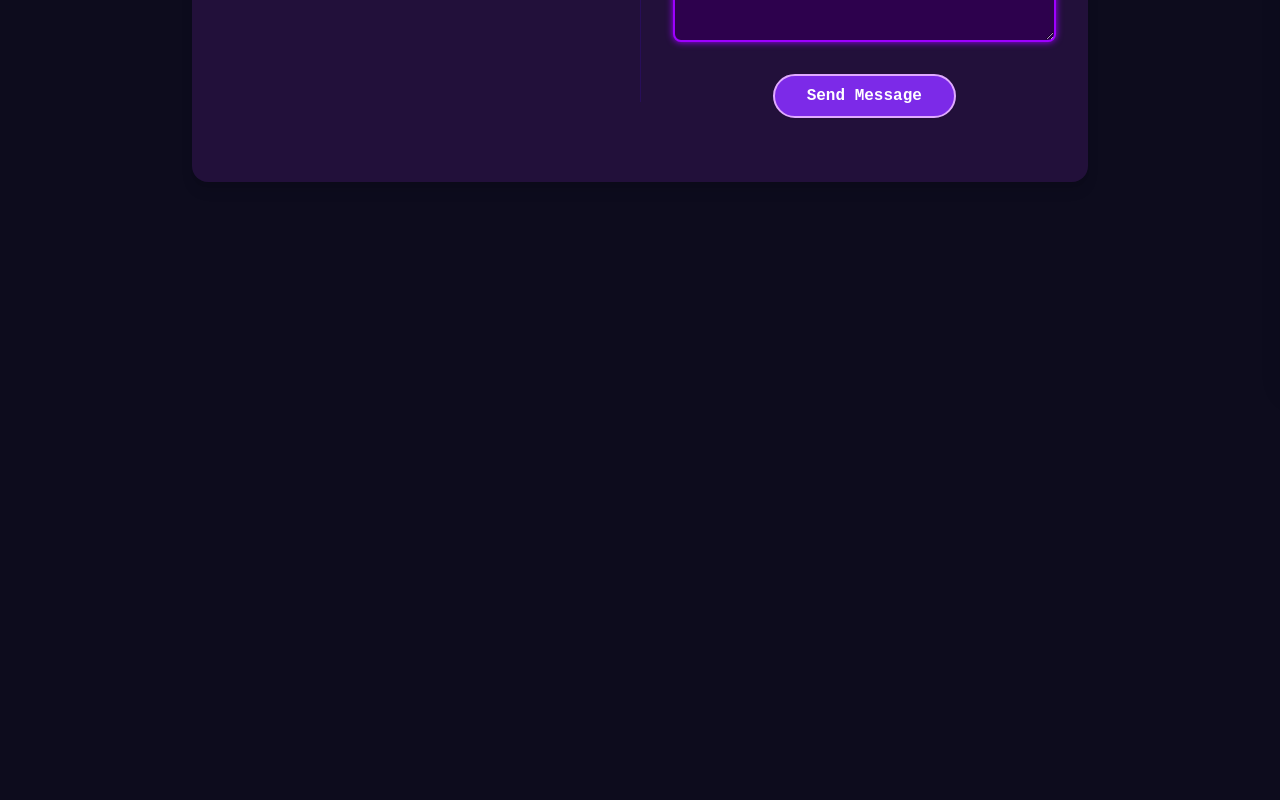
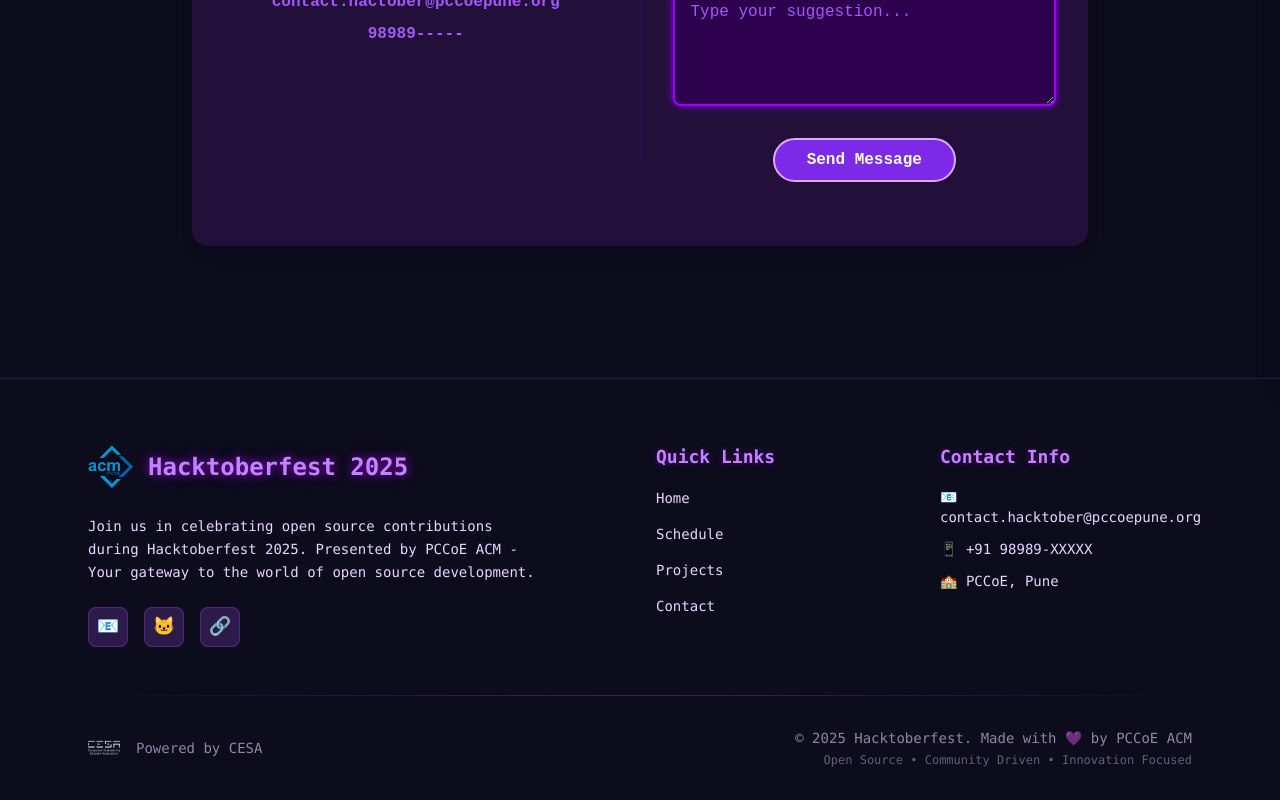
Before and after one commit to Krushnakant-08/Hacktober-frontend, a React (Create React App) app: page /contact in a window 1280 px wide. Shown: the part 422-1222 px from the top of the page. Before the commit the page ends 800 px from the top, so only its background shows below. Built offline with nearby package versions, Linux system fonts and the light colour scheme.

Commit message:
Footer added

```diff
--- a/src/App.js
+++ b/src/App.js
@@ -5,6 +5,7 @@
 import ProjectsPage from "./pages/ProjectsPage";
 import { BrowserRouter as Router, Routes, Route } from "react-router-dom";
 import ContactPage from "./pages/contacts";
+import Footer from "./components/Footer";
 
 function App() {
   return (
@@ -28,6 +29,7 @@
         <Route path="/schedule" element={<Schedule />} />
         <Route path="/contact" element={<ContactPage />} />
       </Routes>
+      <Footer />
     </Router>
   );
 }
--- /dev/null
+++ b/src/components/Footer.js
@@ -0,0 +1,153 @@
+import React from 'react';
+
+const Footer = () => {
+  return (
+    <footer className="relative bg-[#0D0C1D] border-t border-purple-500/20 pt-16 pb-8 overflow-hidden">
+
+      <div className="relative max-w-6xl mx-auto px-4 sm:px-6">
+        {/* Main Footer Content */}
+        <div className="grid grid-cols-1 md:grid-cols-2 lg:grid-cols-4 gap-8 mb-12">
+
+          {/* Brand Section */}
+          <div className="lg:col-span-2">
+            <div className="flex items-center gap-3 mb-6">
+              <img
+                src="/assests/ACM.png"
+                alt="ACM Logo"
+                className="h-12 w-auto object-contain"
+              />
+              <span
+                className="font-mono text-2xl font-bold text-purple-400"
+                style={{
+                  textShadow:
+                    "0 0 8px rgba(180,0,255,0.6), 0 0 15px rgba(180,0,255,0.4)",
+                }}
+              >
+                Hacktoberfest 2025
+              </span>
+            </div>
+            <p className="text-purple-200 font-mono text-sm leading-relaxed mb-6 max-w-md">
+              Join us in celebrating open source contributions during Hacktoberfest 2025.
+              Presented by PCCoE ACM - Your gateway to the world of open source development.
+            </p>
+
+            {/* Social Links */}
+            <div className="flex space-x-4">
+              <a
+                href="#"
+                className="w-10 h-10 bg-purple-500/20 border border-purple-500/30 rounded-lg flex items-center justify-center text-purple-400 hover:bg-purple-500/30 hover:border-purple-400 transition-all duration-300 hover:shadow-[0_0_10px_rgba(180,0,255,0.5)]"
+              >
+                <span className="text-lg">📧</span>
+              </a>
+              <a
+                href="#"
+                className="w-10 h-10 bg-purple-500/20 border border-purple-500/30 rounded-lg flex items-center justify-center text-purple-400 hover:bg-purple-500/30 hover:border-purple-400 transition-all duration-300 hover:shadow-[0_0_10px_rgba(180,0,255,0.5)]"
+              >
+                <span className="text-lg">🐱</span>
+              </a>
+              <a
+                href="#"
+                className="w-10 h-10 bg-purple-500/20 border border-purple-500/30 rounded-lg flex items-center justify-center text-purple-400 hover:bg-purple-500/30 hover:border-purple-400 transition-all duration-300 hover:shadow-[0_0_10px_rgba(180,0,255,0.5)]"
+              >
+                <span className="text-lg">🔗</span>
+              </a>
+            </div>
+          </div>
+
+          {/* Quick Links */}
+          <div>
+            <h3
+              className="font-mono text-lg font-bold text-purple-400 mb-4"
+              style={{ textShadow: "0 0 6px rgba(180,0,255,0.4)" }}
+            >
+              Quick Links
+            </h3>
+            <ul className="space-y-3">
+              <li>
+                <a
+                  href="#home"
+                  className="text-purple-200 hover:text-purple-400 transition-colors duration-300 font-mono text-sm"
+                >
+                  Home
+                </a>
+              </li>
+              <li>
+                <a
+                  href="#schedule"
+                  className="text-purple-200 hover:text-purple-400 transition-colors duration-300 font-mono text-sm"
+                >
+                  Schedule
+                </a>
+              </li>
+              <li>
+                <a
+                  href="/projects"
+                  className="text-purple-200 hover:text-purple-400 transition-colors duration-300 font-mono text-sm"
+                >
+                  Projects
+                </a>
+              </li>
+              <li>
+                <a
+                  href="#contact"
+                  className="text-purple-200 hover:text-purple-400 transition-colors duration-300 font-mono text-sm"
+                >
+                  Contact
+                </a>
+              </li>
+            </ul>
+          </div>
+
+          {/* Contact Info */}
+          <div>
+            <h3
+              className="font-mono text-lg font-bold text-purple-400 mb-4"
+              style={{ textShadow: "0 0 6px rgba(180,0,255,0.4)" }}
+            >
+              Contact Info
+            </h3>
+            <ul className="space-y-3">
+              <li className="text-purple-200 font-mono text-sm">
+                <span className="text-purple-400">📧</span> contact.hacktober@pccoepune.org
+              </li>
+              <li className="text-purple-200 font-mono text-sm">
+                <span className="text-purple-400">📱</span> +91 98989-XXXXX
+              </li>
+              <li className="text-purple-200 font-mono text-sm">
+                <span className="text-purple-400">🏫</span> PCCoE, Pune
+              </li>
+            </ul>
+          </div>
+        </div>
+
+        {/* Divider */}
+        <div className="w-full h-px bg-gradient-to-r from-transparent via-purple-500/30 to-transparent mb-8"></div>
+
+        {/* Bottom Section */}
+        <div className="flex flex-col md:flex-row justify-between items-center">
+          <div className="flex items-center gap-4 mb-4 md:mb-0">
+            <img
+              src="/assests/CESA_WHITE.png"
+              alt="CESA Logo"
+              className="h-8 w-auto opacity-80"
+            />
+            <span className="text-purple-200/60 font-mono text-sm">
+              Powered by CESA
+            </span>
+          </div>
+
+          <div className="text-center md:text-right">
+            <p className="text-purple-200/60 font-mono text-sm">
+              © 2025 Hacktoberfest. Made with 💜 by PCCoE ACM
+            </p>
+            <p className="text-purple-200/40 font-mono text-xs mt-1">
+              Open Source • Community Driven • Innovation Focused
+            </p>
+          </div>
+        </div>
+      </div>
+    </footer>
+  );
+};
+
+export default Footer;
--- a/src/components/navbar.js
+++ b/src/components/navbar.js
@@ -29,7 +29,12 @@
           const elementId = link.href.substring(1); // Remove the # from href
           const element = document.getElementById(elementId);
           if (element) {
-            element.scrollIntoView({ behavior: "smooth" });
+            const navbarHeight = 120; // Account for fixed navbar height
+            const elementPosition = element.offsetTop - navbarHeight;
+            window.scrollTo({
+              top: elementPosition,
+              behavior: "smooth"
+            });
           }
         }, 100);
       } else {
@@ -37,7 +42,12 @@
         const elementId = link.href.substring(1); // Remove the # from href
         const element = document.getElementById(elementId);
         if (element) {
-          element.scrollIntoView({ behavior: "smooth" });
+          const navbarHeight = 120; // Account for fixed navbar height
+          const elementPosition = element.offsetTop - navbarHeight;
+          window.scrollTo({
+            top: elementPosition,
+            behavior: "smooth"
+          });
         }
       }
     } else {
@@ -50,7 +60,7 @@
   return (
     <>
       <nav
-        className="fixed top-0 left-0 w-full h-auto md:h-[110px] z-50 backdrop-blur-md bg-white/4 border-b border-purple-600/60 flex items-center justify-between px-4 sm:px-6 sm:h-30 md:px-12 lg:px-20 py-6"
+        className="fixed top-0 left-0 w-full h-auto md:h-[100px] z-50 backdrop-blur-md bg-white/4 border-b border-purple-600/60 flex items-center justify-between px-4 sm:px-6 sm:h-30 md:px-12 lg:px-20 py-6"
         style={{
           boxShadow: "0 4px 6px -1px rgba(180, 0, 255, 0.1), 0 2px 4px -1px rgba(180, 0, 255, 0.06)"
         }}
--- a/src/pages/contacts.js
+++ b/src/pages/contacts.js
@@ -27,12 +27,13 @@
   };
 
   return (
-  <div className="flex flex-col md:flex-row justify-center items-stretch gap-0 py-8 bg-[#22103a] rounded-2xl shadow-lg max-w-4xl mx-auto">
+  <div className="min-h-screen bg-[#0D0C1D] py-4 md:py-8 px-4 md:px-8 lg:px-16">
+  <div className="flex flex-col md:flex-row justify-center items-stretch gap-0 py-4 md:py-8 bg-[#22103a] rounded-2xl shadow-lg max-w-4xl my-4 md:my-8 mx-auto">
       {/* Left Side: Info Box */}
       <div className="flex-1 flex items-center justify-center">
-        <div className="w-full max-w-md bg-transparent p-8 min-h-[350px] flex flex-col justify-center">
-    <h1 className="text-3xl font-bold text-center text-[#e0aaff] mb-4 drop-shadow-[0_0_16px_#9d00ff]">Get in Touch</h1>
-    <p className="text-[#e0aaff] text-center mb-6">We'd love to hear from you. Whether you have a question, a suggestion, or just want to say hi, drop us a line!</p>
+        <div className="w-full max-w-md bg-transparent p-4 md:p-8 min-h-[250px] md:min-h-[350px] flex flex-col justify-center">
+    <h1 className="text-2xl md:text-3xl font-bold text-center text-[#e0aaff] mb-3 md:mb-4 drop-shadow-[0_0_16px_#9d00ff]">Get in Touch</h1>
+    <p className="text-[#e0aaff] text-center mb-4 md:mb-6 text-sm md:text-base">We'd love to hear from you. Whether you have a question, a suggestion, or just want to say hi, drop us a line!</p>
     <div className="text-center space-y-2">
   <p className="text-[#a259f7] font-semibold">contact.hactober@pccoepune.org</p>
   <p className="text-[#a259f7] font-semibold">98989-----</p>
@@ -43,9 +44,9 @@
       <div className="hidden md:block w-px bg-[#3a0ca3]/30 my-12"></div>
       {/* Right Side: Form Box */}
       <div className="flex-1 flex items-center justify-center">
-        <div className="w-full max-w-md bg-transparent p-8 min-h-[350px] flex flex-col justify-center">
-          <h2 className="text-4xl font-bold text-center text-[#e0aaff] mb-6 drop-shadow-[0_0_16px_#9d00ff]">Contact Us</h2>
-          <form onSubmit={handleSubmit} className="space-y-6">
+        <div className="w-full max-w-md bg-transparent p-4 md:p-8 min-h-[250px] md:min-h-[350px] flex flex-col justify-center">
+          <h2 className="text-3xl md:text-4xl font-bold text-center text-[#e0aaff] mb-4 md:mb-6 drop-shadow-[0_0_16px_#9d00ff]">Contact Us</h2>
+          <form onSubmit={handleSubmit} className="space-y-4 md:space-y-6">
             <div>
               <label htmlFor="name" className="block text-[#e0aaff] font-semibold mb-1">Your Name</label>
               <input
@@ -104,6 +105,7 @@
 
       </div>
     </div>
+    </div>
   );
 };
 
```
